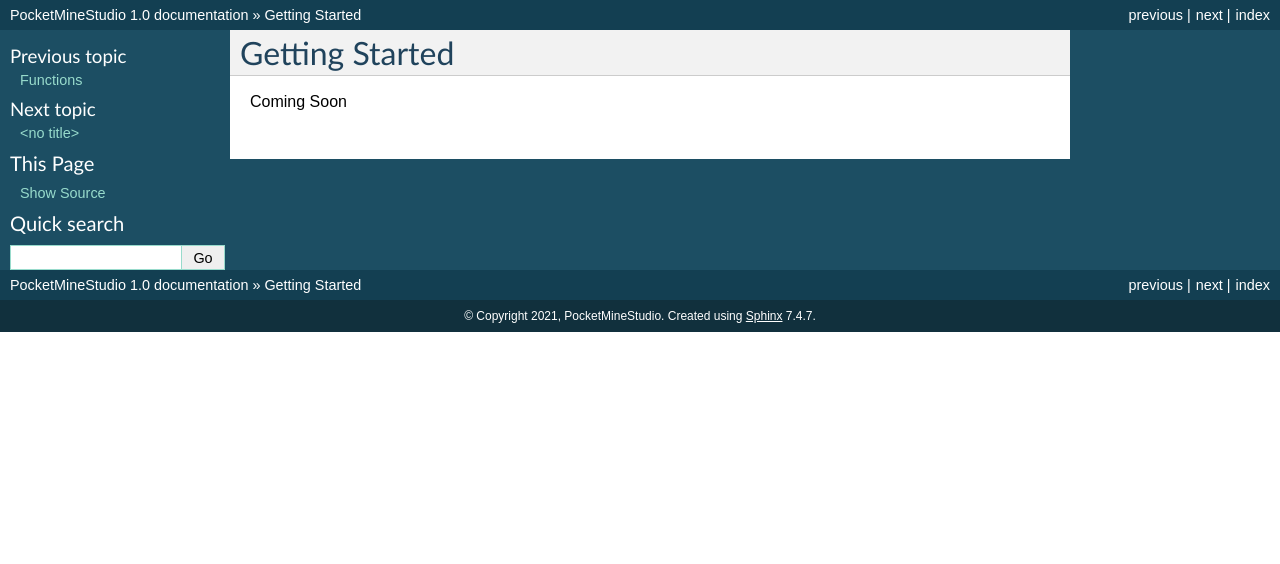
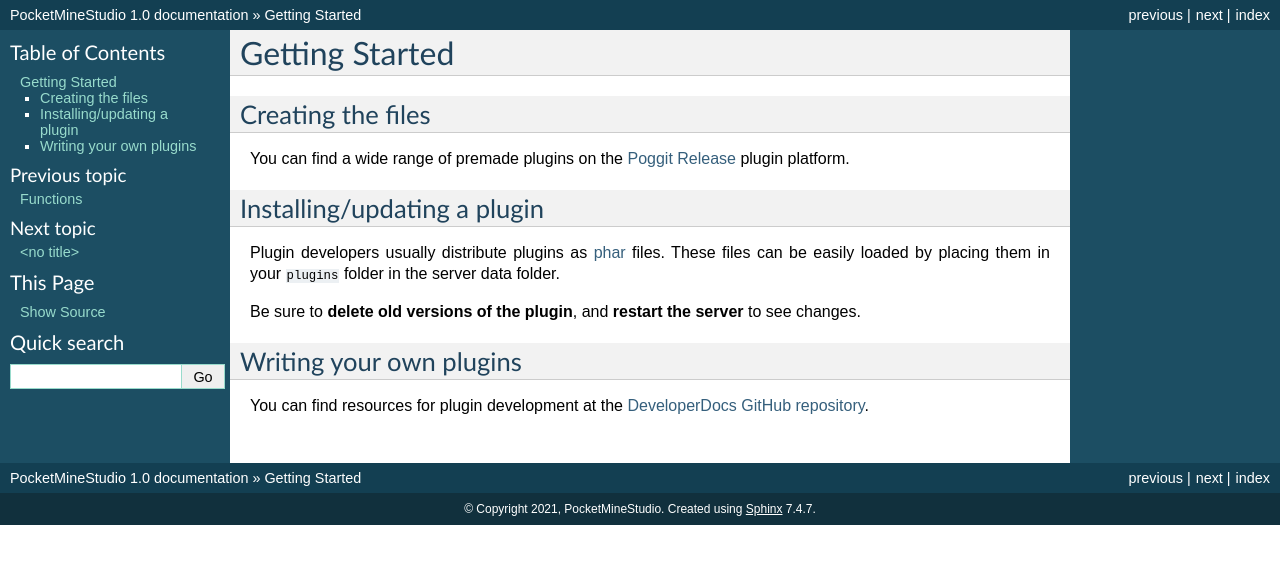
Before and after one commit to ElectroGamesDev/PocketMineStudioDocs, a Sphinx documentation site: the page built from docs/gettingstarted.rst, in a window 1280 px wide. Shown: the top 564 px of the page. Built offline with Sphinx 7.4.7, drawn with Linux system fonts in a browser that asks for light colours.

Commit message:
Update gettingstarted.rst

```diff
--- a/docs/gettingstarted.rst
+++ b/docs/gettingstarted.rst
@@ -1,5 +1,18 @@
-============
+.. _gettingstarted:
+
 Getting Started
-============
+=======
 
-Coming Soon
+Creating the files
+~~~~~~~~~~~~~~~~~~~
+You can find a wide range of premade plugins on the `Poggit Release <https://poggit.pmmp.io>`_ plugin platform.
+
+Installing/updating a plugin
+~~~~~~~~~~~~~~~~~~~~~~~~~~~~
+Plugin developers usually distribute plugins as `phar <http://php.net/manual/en/phar.using.intro.php>`_ files. These files can be easily loaded by placing them in your ``plugins`` folder in the server data folder.
+
+Be sure to **delete old versions of the plugin**, and **restart the server** to see changes.
+
+Writing your own plugins
+~~~~~~~~~~~~~~~~~~~~~~~~
+You can find resources for plugin development at the `DeveloperDocs GitHub repository <https://github.com/pmmp/DeveloperDocs>`_.
```
